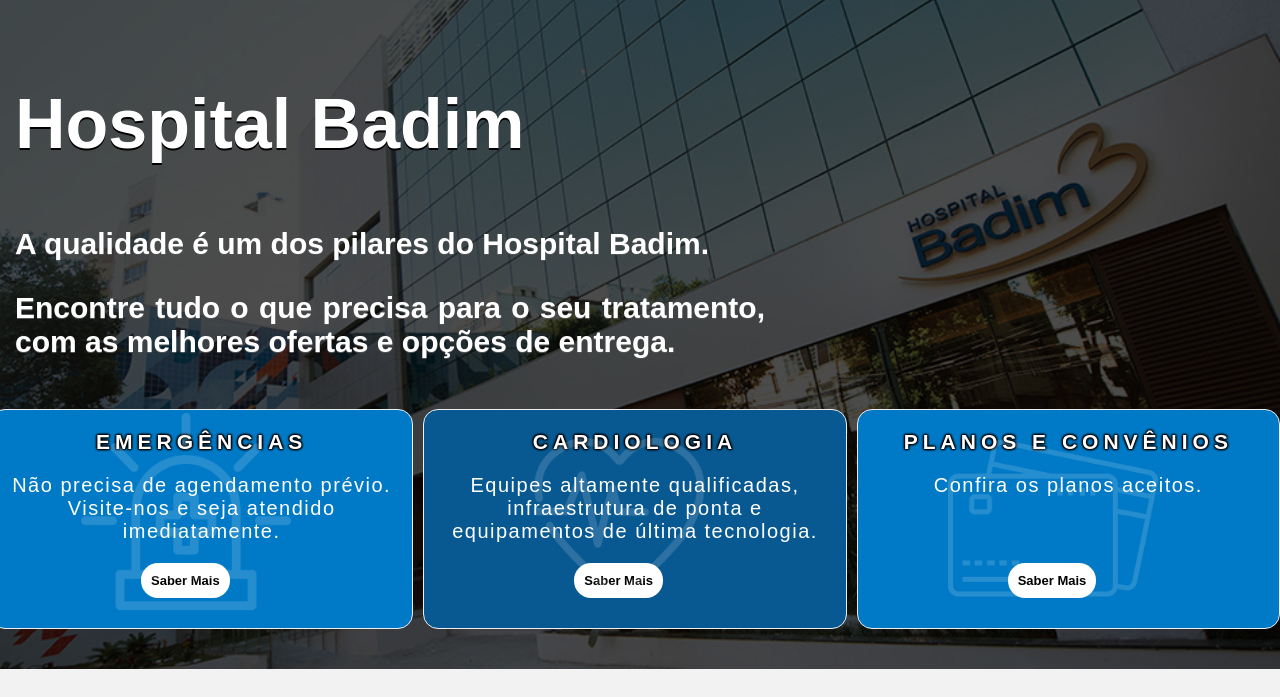
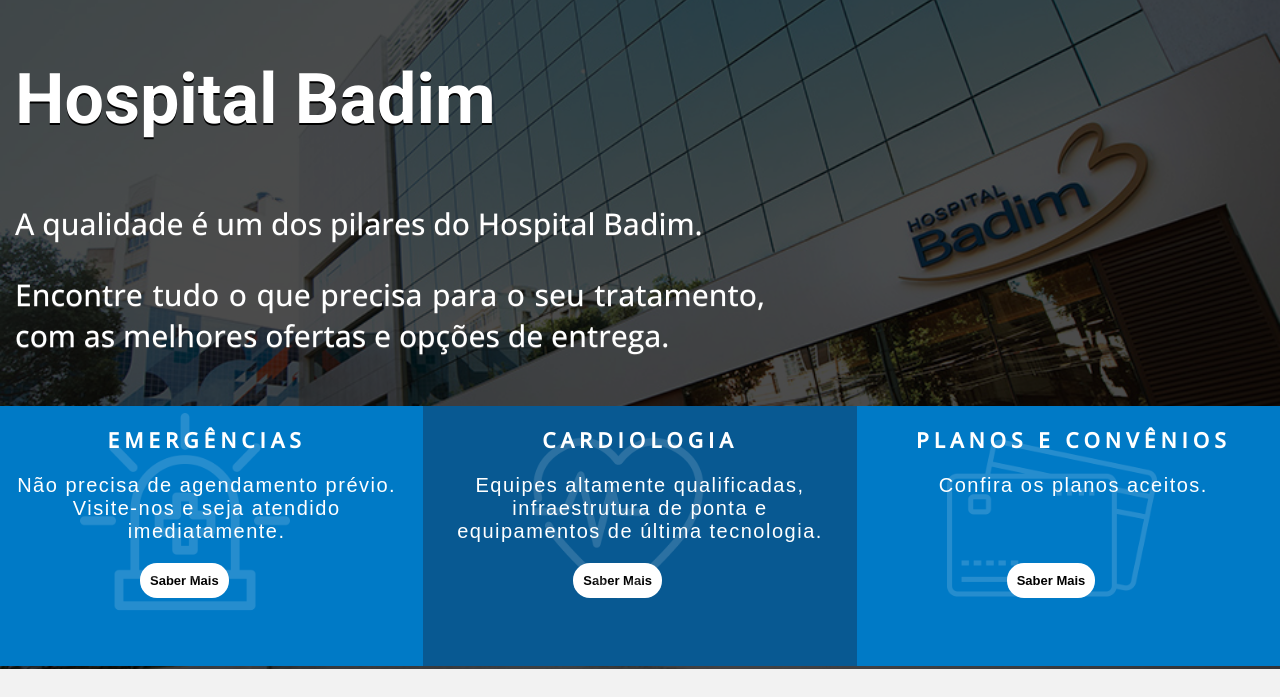
Before and after one commit to CharlesHzz/badimproject, a plain HTML site: page index.html in a window 1280 px wide. Shown: the part 103-800 px from the top of the page. Drawn offline with nearby package versions, Linux system fonts and the light colour scheme.

Commit message:
Update style.css

```diff
--- a/style.css
+++ b/style.css
@@ -83,7 +83,7 @@ nav a:hover{
     display: flex;
     flex-direction: column;
     justify-content: center;
-    margin-top: 20px;
+    margin-top: 10px;
     width: 65%;
     /*background-color: rgb(0, 122, 198, 0.08);*/
     padding: 25px;
@@ -92,12 +92,16 @@ nav a:hover{
 .banner_headline h1{
 	color:#FFFFFF;
 	font-size:70px;
+    font-family: 'Roboto', sans-serif;
+    font-weight: 700;
 	text-shadow:0px 2px 0px #000;
-    margin-top: 40px;
+    margin-top: 24px;
 	padding:0;
 }
 .banner_headline h2{
 	color:#FFFFFF;
+    font-family: 'Open Sans', sans-serif;
+    font-weight: 300;
 	font-size:30px;
     text-align: justify;
 	text-shadow:0px 1px 0px #555555;
@@ -107,7 +111,7 @@ nav a:hover{
 
 }
 .banner_options {
-	height:220px;
+	height:260px;
 	display:flex;
 }
 .banner1,
@@ -116,9 +120,6 @@ nav a:hover{
 	flex:1;
 	color:#FFFFFF;
 	padding:20px;
-    margin-right: 10px;
-    border-radius: 15px;
-    border: 0.5px solid #eee;
 }
 .banner1{
     background-color: #007ac6;
@@ -152,6 +153,8 @@ nav a:hover{
 }
 
 .banner_title {
+    font-family: 'Open Sans', sans-serif;
+    font-weight: 600;
 	font-size:21px;
 }
 .banner_desc {
@@ -164,7 +167,6 @@ nav a:hover{
     font-weight: bold;
     letter-spacing: 5px;
     text-align: center;
-    text-shadow:#000 1px -1px 2px, #000 -1px 1px 2px, #000 1px 1px 2px, #000 -1px -1px 2px;
 }
 .banner_desc{
     text-align: center;
@@ -218,11 +220,7 @@ nav a:hover{
     background-color: #df8c2c;
 }
 #especi{
-
-}
-.especialidades{
-    margin: 50px auto;
-
+    border-bottom: 1px solid #df8c2c;
 }
 .especialidades h1{
     color: #44525c;
@@ -235,8 +233,8 @@ nav a:hover{
     justify-content: center;
     flex-wrap: wrap;
     padding: 20px;
-	max-width: 1440px;
-	margin: auto;
+    max-width: 1440px;
+   margin: 40px auto 70px;
 }
 .opcoes .title{
     font-size: 27px;
```
